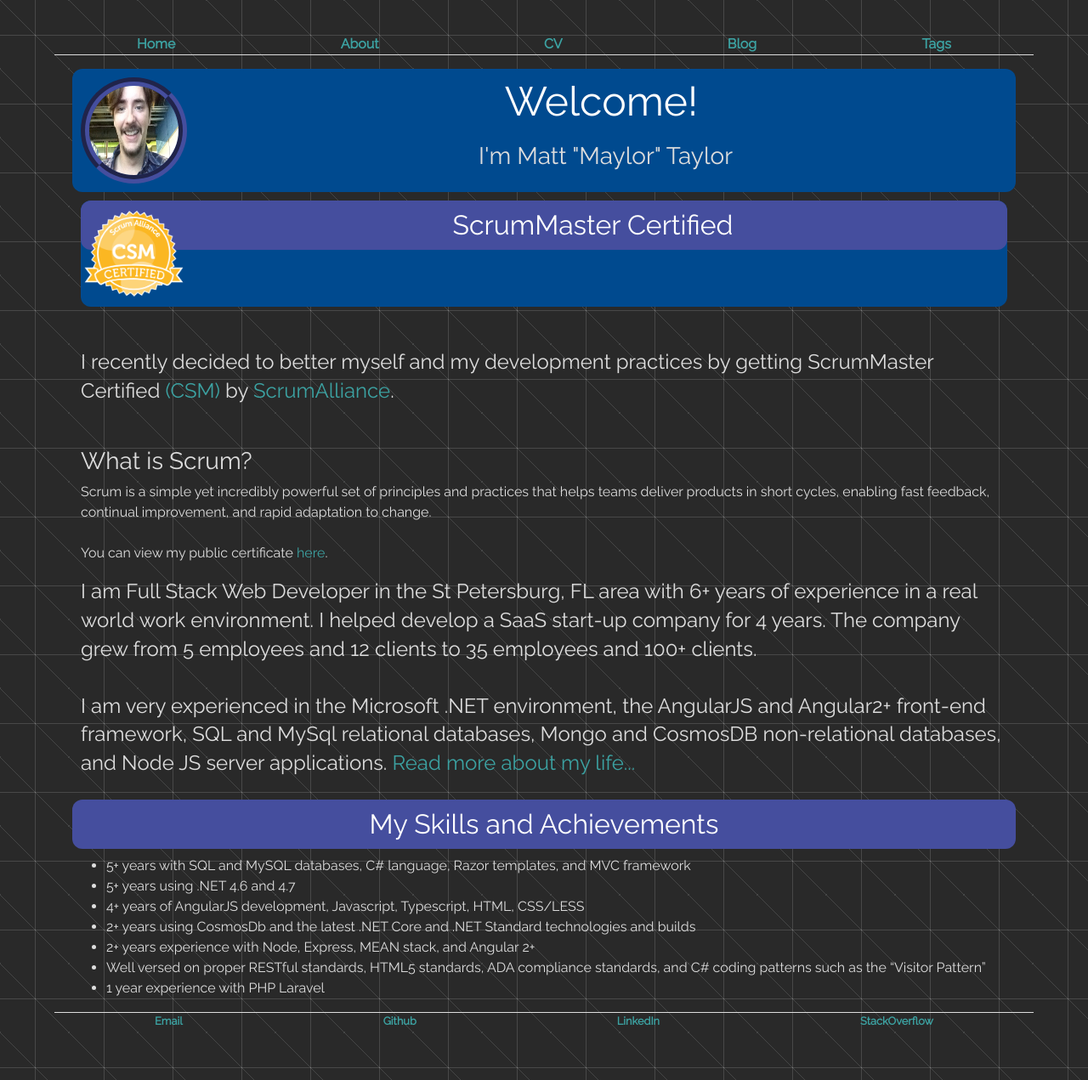
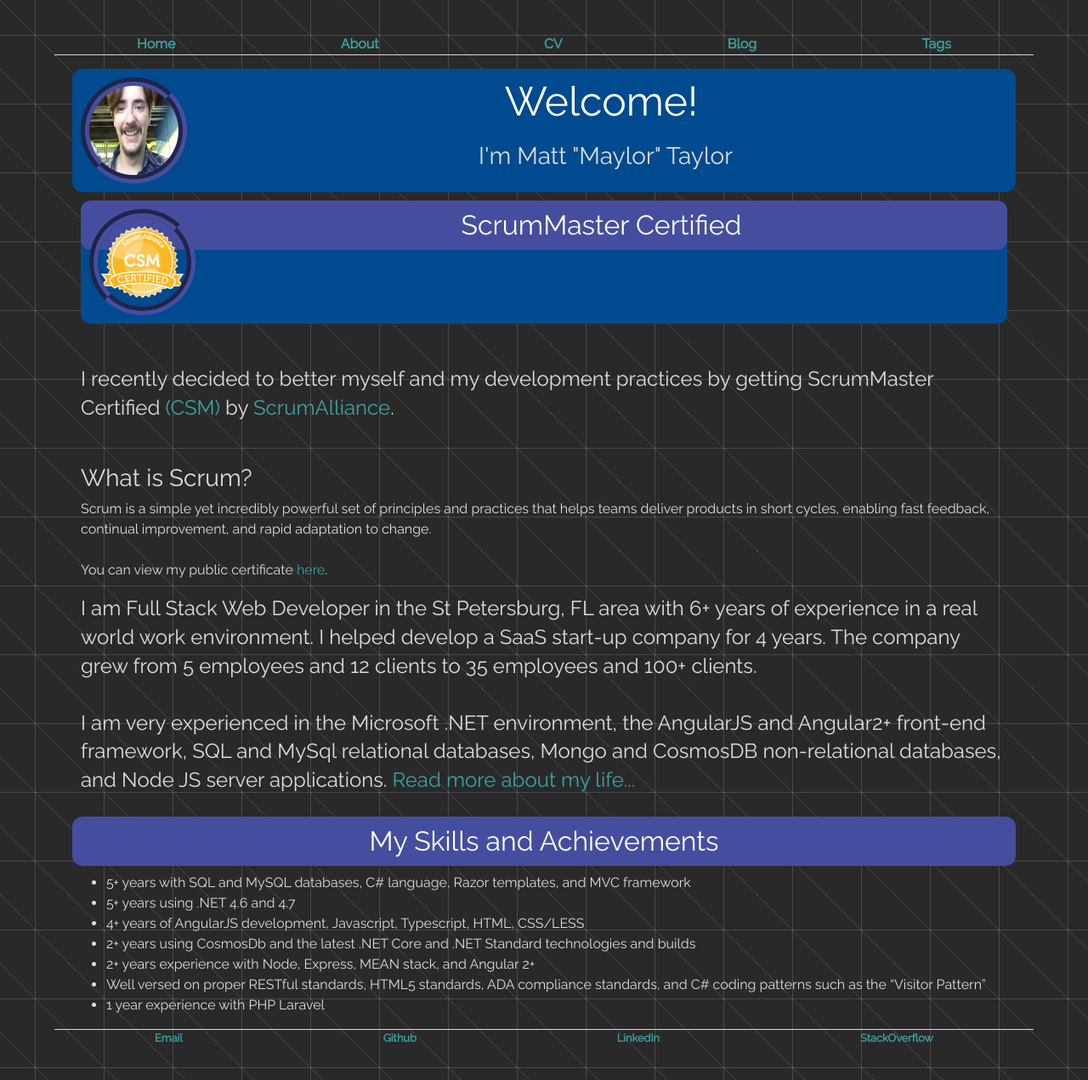
Before and after one commit to maylortaylor/maylortaylor.github.io, a Jekyll site: the page index.html, which Jekyll copies as it is, in a window 1280 px wide. Shown: the whole page at 85% size. Built offline with Jekyll 4.4.1, drawn with Linux system fonts in a browser that asks for light colours; nearby versions of some CDN libraries.

Commit message:
fixed CSM seal

```diff
--- a/index.html
+++ b/index.html
@@ -74,7 +74,7 @@
 
 			<div class="header clearfix">
 					<a href="http://bcert.me/sbyourhga" target="_blank">
-						<img src="./assets/media//seal-csm.png" class="float-left" alt="CSM Seal" width="125"
+						<img src="./assets/media//seal-csm.png" class="headshot-pic rounded-circle float-left" alt="CSM Seal" width="125"
 						height="125">
 					</a>
 				<h2 class="header-name">ScrumMaster Certified</h2>
```
